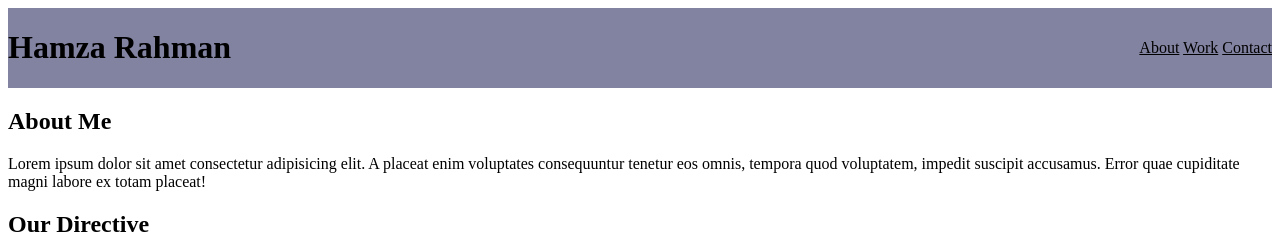
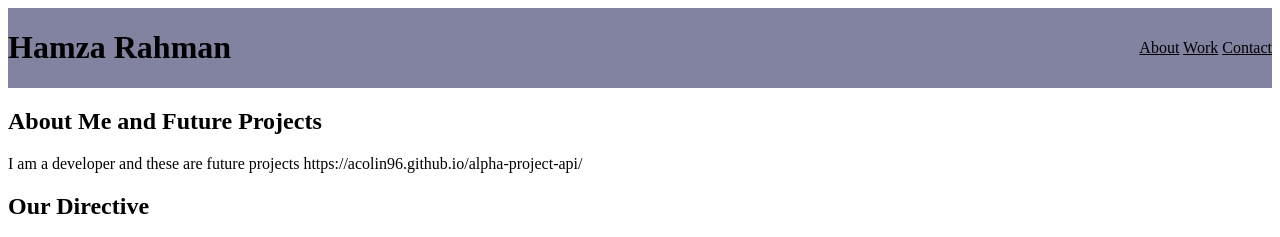
Before and after one commit to HamzaR19/secondassignment, a plain HTML site: page index.html in a window 1280 px wide. Shown: the top 237 px of the page. Drawn offline with Linux system fonts and the light colour scheme.

Commit message:
Update index.html

```diff
--- a/index.html
+++ b/index.html
@@ -22,8 +22,9 @@
         </nav>
     </header>
     <section>
-            <h1>About Me</h1>
-                <p>Lorem ipsum dolor sit amet consectetur adipisicing elit. A placeat enim voluptates consequuntur tenetur eos omnis, tempora quod voluptatem, impedit suscipit accusamus. Error quae cupiditate magni labore ex totam placeat!</p>
+            <h1>About Me and Future Projects</h1>
+                <p>I am a developer and these are future projects
+        https://acolin96.github.io/alpha-project-api/</p>
         <section>
                 <h2>Our Directive</h2>
                     <p>Lorem, ipsum dolor sit amet consectetur adipisicing elit. Necessitatibus odio dignissimos corporis distinctio iure obcaecati fugit, mollitia dolore voluptates expedita, libero maxime itaque, minus architecto? Illo eaque ipsa ratione quis!</p>
```
